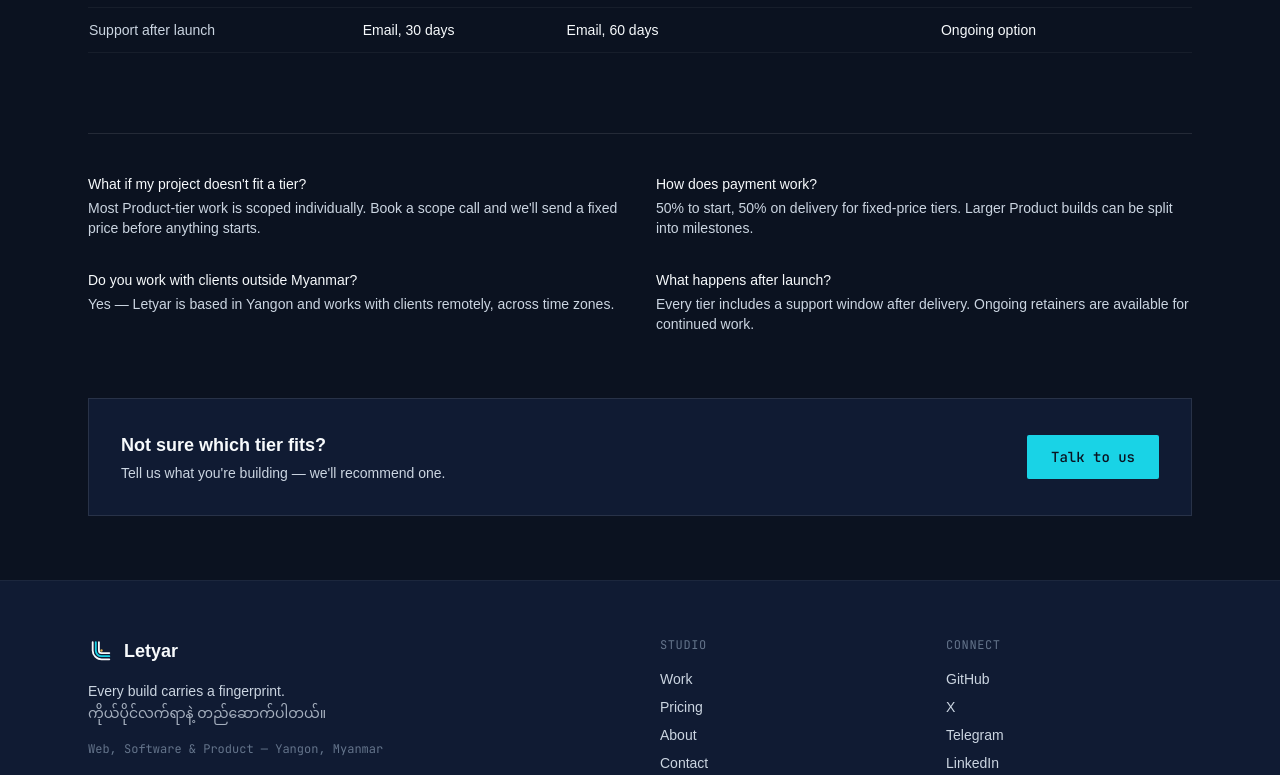
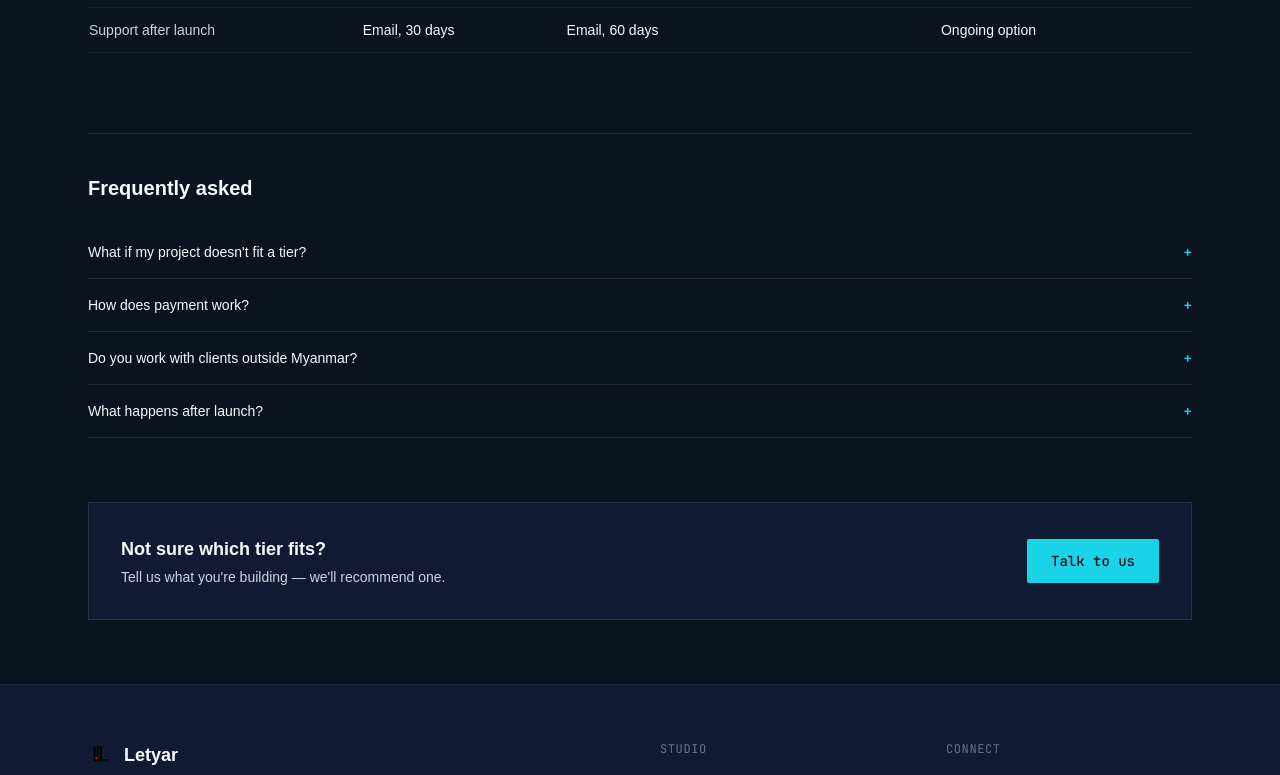
Before and after one commit to letyarworks/letyar-website, a Next.js app: page /pricing in a window 1280 px wide. Shown: the part 1120-1895 px from the top of the page. Built offline with nearby package versions, Linux system fonts and the light colour scheme; a web font is replaced by a local one.

Commit message:
update website UI and branding

```diff
--- a/app/page.tsx
+++ b/app/page.tsx
@@ -1,7 +1,7 @@
 import Link from "next/link";
 import RidgeMark from "@/components/RidgeMark";
 import TemplateCard9x16 from "@/components/TemplateCard9x16";
-import { services, tiers, partners, testimonials, templates } from "@/lib/content";
+import { services, tiers, clients, testimonials, templates } from "@/lib/content";
 
 export default function Home() {
   return (
@@ -62,14 +62,14 @@ export default function Home() {
           </div>
         </div>
 
-        {/* PARTNERS MARQUEE — placeholder wordmarks, swap for real logos */}
+        {/* CLIENTS MARQUEE — placeholder wordmarks, swap for real logos */}
         <div className="border-t border-white/5 bg-navy/60 py-6">
           <p className="mx-auto max-w-6xl px-6 font-mono text-[11px] uppercase tracking-widest text-slate">
             Trusted by teams building in Myanmar and beyond
           </p>
           <div className="relative mt-4 overflow-hidden">
             <div className="flex w-max animate-marquee gap-16">
-              {[...partners, ...partners].map((p, i) => (
+              {[...clients, ...clients].map((p, i) => (
                 <span key={i} className="font-display text-lg text-slate/70 whitespace-nowrap">
                   {p}
                 </span>
--- a/app/pricing/page.tsx
+++ b/app/pricing/page.tsx
@@ -92,35 +92,38 @@ export default function PricingPage() {
         </table>
       </div>
 
-      {/* FAQ */}
-      <div className="mt-20 grid grid-cols-1 gap-8 border-t border-white/10 pt-10 md:grid-cols-2">
-        <div>
-          <p className="font-body text-sm font-medium text-paper">What if my project doesn't fit a tier?</p>
-          <p className="mt-1 font-body text-sm text-mist">
-            Most Product-tier work is scoped individually. Book a scope call
-            and we'll send a fixed price before anything starts.
-          </p>
-        </div>
-        <div>
-          <p className="font-body text-sm font-medium text-paper">How does payment work?</p>
-          <p className="mt-1 font-body text-sm text-mist">
-            50% to start, 50% on delivery for fixed-price tiers. Larger
-            Product builds can be split into milestones.
-          </p>
-        </div>
-        <div>
-          <p className="font-body text-sm font-medium text-paper">Do you work with clients outside Myanmar?</p>
-          <p className="mt-1 font-body text-sm text-mist">
-            Yes — Letyar is based in Yangon and works with clients remotely,
-            across time zones.
-          </p>
-        </div>
-        <div>
-          <p className="font-body text-sm font-medium text-paper">What happens after launch?</p>
-          <p className="mt-1 font-body text-sm text-mist">
-            Every tier includes a support window after delivery. Ongoing
-            retainers are available for continued work.
-          </p>
+      {/* FAQ — click a question to expand its answer */}
+      <div className="mt-20 border-t border-white/10 pt-10">
+        <h2 className="font-display text-xl font-semibold text-paper">Frequently asked</h2>
+        <div className="mt-6 divide-y divide-white/10 border-b border-white/10">
+          {[
+            {
+              q: "What if my project doesn't fit a tier?",
+              a: "Most Product-tier work is scoped individually. Book a scope call and we'll send a fixed price before anything starts.",
+            },
+            {
+              q: "How does payment work?",
+              a: "50% to start, 50% on delivery for fixed-price tiers. Larger Product builds can be split into milestones.",
+            },
+            {
+              q: "Do you work with clients outside Myanmar?",
+              a: "Yes — Letyar is based in Yangon and works with clients remotely, across time zones.",
+            },
+            {
+              q: "What happens after launch?",
+              a: "Every tier includes a support window after delivery. Ongoing retainers are available for continued work.",
+            },
+          ].map((item) => (
+            <details key={item.q} className="group py-4">
+              <summary className="flex cursor-pointer list-none items-center justify-between gap-4 font-body text-sm font-medium text-paper marker:content-none">
+                {item.q}
+                <span className="shrink-0 font-mono text-cyan transition-transform duration-200 group-open:rotate-45">
+                  +
+                </span>
+              </summary>
+              <p className="mt-3 font-body text-sm text-mist">{item.a}</p>
+            </details>
+          ))}
         </div>
       </div>
 
--- a/components/RidgeMark.tsx
+++ b/components/RidgeMark.tsx
@@ -1,6 +1,5 @@
 export default function RidgeMark({
   size = 32,
-  animated = false,
   className = "",
 }: {
   size?: number;
@@ -8,44 +7,13 @@ export default function RidgeMark({
   className?: string;
 }) {
   return (
-    <svg
+    <img
+      src="/brand/logo/logo.svg"
       width={size}
       height={size}
-      viewBox="0 0 100 100"
-      fill="none"
       className={className}
+      alt="Letyar"
       aria-hidden="true"
-    >
-      <g stroke="#F7FAFC" strokeWidth="7" strokeLinecap="round" strokeLinejoin="round">
-        <path
-          d="M18 16 V48 A34 34 0 0 0 52 82 H82"
-          pathLength={1}
-          className={animated ? "dashline" : ""}
-          style={animated ? { animationDelay: "0.1s" } : undefined}
-        />
-        <path
-          d="M30 16 V48 A22 22 0 0 0 52 70 H82"
-          stroke="#19D3E6"
-          pathLength={1}
-          className={animated ? "dashline" : ""}
-          style={animated ? { animationDelay: "0.28s" } : undefined}
-        />
-        <path
-          d="M42 16 V48 A10 10 0 0 0 52 58 H82"
-          pathLength={1}
-          className={animated ? "dashline" : ""}
-          style={animated ? { animationDelay: "0.46s" } : undefined}
-        />
-      </g>
-      {/* the fingerprint dot — Warm Gold, the maker's signature */}
-      <circle
-        cx="52"
-        cy="48"
-        r="4.5"
-        fill="#E0B04B"
-        className={animated ? "animate-rise" : ""}
-        style={animated ? { animationDelay: "0.7s" } : undefined}
-      />
-    </svg>
+    />
   );
 }
--- a/lib/content.ts
+++ b/lib/content.ts
@@ -144,7 +144,7 @@ export const tiers: Tier[] = [
   },
 ];
 
-export const partners = ["Partner 01", "Partner 02", "Partner 03", "Partner 04", "Partner 05", "Partner 06"];
+export const clients = ["Client 01", "Client 02", "Client 03", "Client 04", "Client 05", "Client 06"];
 
 export type WorkItem = {
   slug: string;
```
